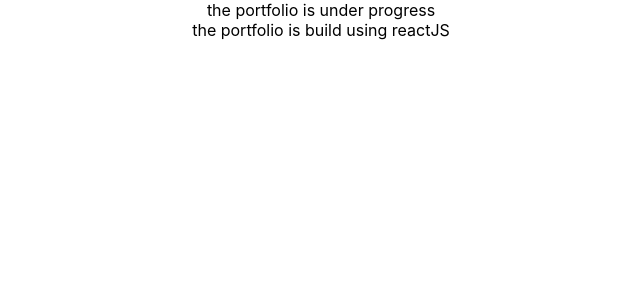
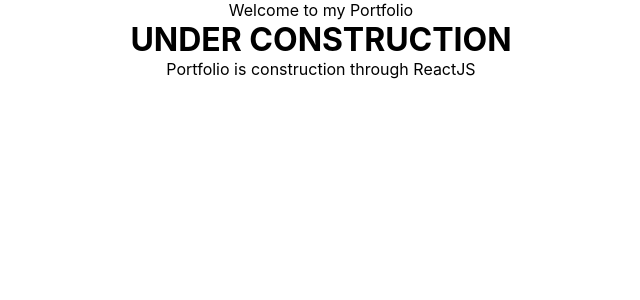
Before and after one commit to adityak7317/portfolio, a React (Create React App) app: page / in a window 1280 px wide. Shown: the top 300 px of the page, without its empty margins (319-959 px from the left). Built offline with nearby package versions, Linux system fonts and the light colour scheme.

Commit message:
under construction

```diff
--- a/src/Components/Home.jsx
+++ b/src/Components/Home.jsx
@@ -3,8 +3,17 @@
 export default function Home() {
   return (
     <>
-      <p>the portfolio is under progress </p>
-      <p>the portfolio is build using reactJS</p>
+      <div>
+        <div className="container">
+          <div className="top">
+            <p>Welcome to my Portfolio</p>
+          </div>
+          <h1>UNDER CONSTRUCTION</h1>
+          <div className="footer">
+            <p>Portfolio is construction through ReactJS</p>
+          </div>
+        </div>
+      </div>
     </>
   );
 }
```
